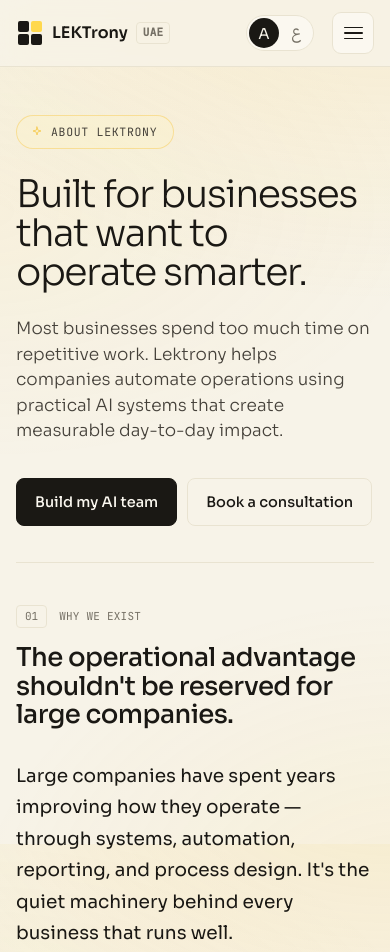
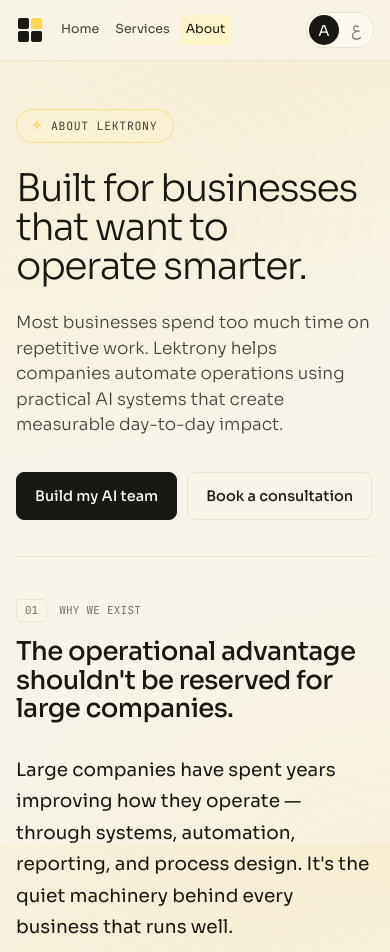
Before and after one commit to Saawdism/Lektrony, a plain HTML site: page about.html in a window 390 px wide. Shown: the top 952 px of the page. Drawn offline with Linux system fonts and the light colour scheme.

Commit message:
Add files via upload

```diff
--- a/about.html
+++ b/about.html
@@ -447,9 +447,12 @@
 
   /* ---------- Responsive ---------- */
   @media (max-width: 900px) {
-    .navlinks { display: none; }
+    .navlinks { display: flex; gap: 2px; }
+    .navlinks a { padding: 5px 7px; font-size: 12.5px; }
+    .nav-left { gap: 10px; }
+    .region { display: none; }
     .nav-right .desk-cta { display: none; }
-    .nav-toggle { display: inline-flex; }
+    .nav-toggle { display: none; }
     .why-grid { grid-template-columns: 1fr; gap: 32px; }
     .roles { grid-template-columns: repeat(2, 1fr); }
     .abudhabi-in { grid-template-columns: 1fr; gap: 32px; }
@@ -457,6 +460,7 @@
   }
   @media (max-width: 620px) {
     .nav { padding: 12px 16px; }
+    .logo-text { display: none; }
     .wrap { padding: 0 16px; }
     .hero { padding: 48px 0 36px; }
     .section { padding: 40px 0; }
```
Also changed, not shown: index.html (+6 -2 lines), services.html (+6 -2 lines).
